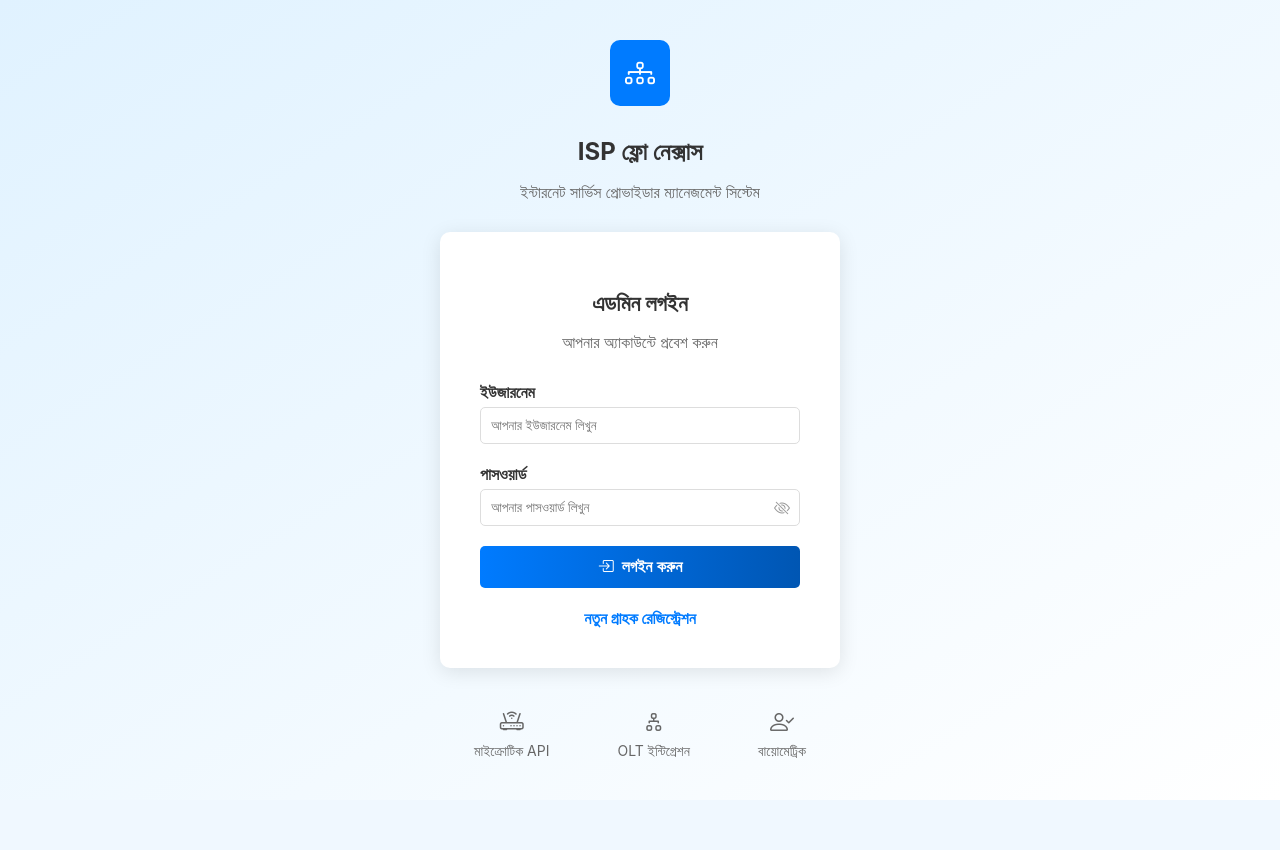
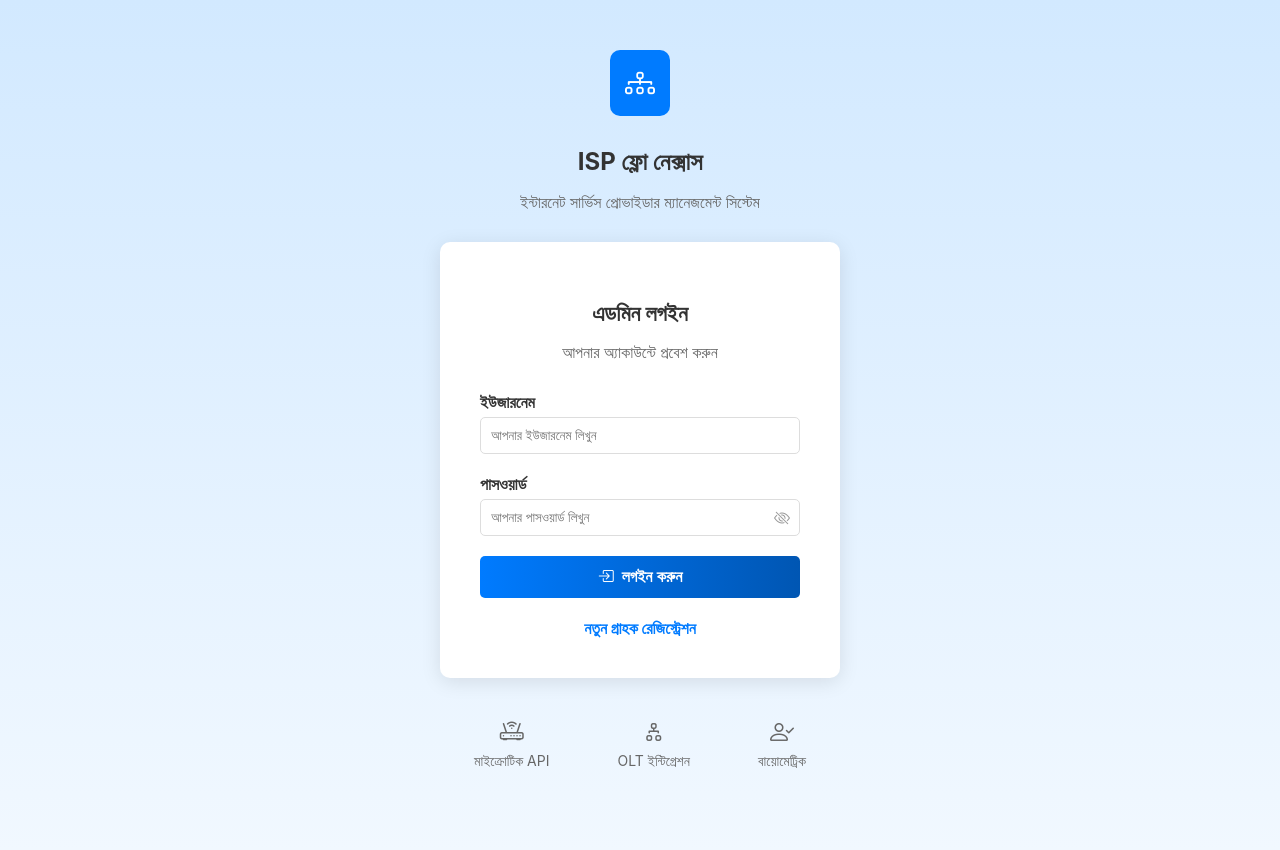
Before and after one commit to encodx/isptrue, a PHP site: page / in a window 1280 px wide. Before the commit the page ends 800 px from the top, so only its background shows below. Run offline with PHP 8.4, Linux system fonts and the light colour scheme; some libraries are stand-ins or nearby versions.

Commit message:
login v 0.02

```diff
--- a/index.php
+++ b/index.php
@@ -8,13 +8,14 @@
     <style>
         body {
             font-family: -apple-system, BlinkMacSystemFont, "Segoe UI", Roboto, "Helvetica Neue", Arial, sans-serif;
-            background: linear-gradient(to bottom right, #e0f2ff, #ffffff);
+            background: linear-gradient(to top, #f1f8ff, #d2e9ff);
             display: flex;
             justify-content: center;
-            align-items: center;
+            align-items: flex-start;
             height: 100vh;
             margin: 0;
             color: #333;
+            padding-top: 50px;
         }
         .container {
             text-align: center;
```
